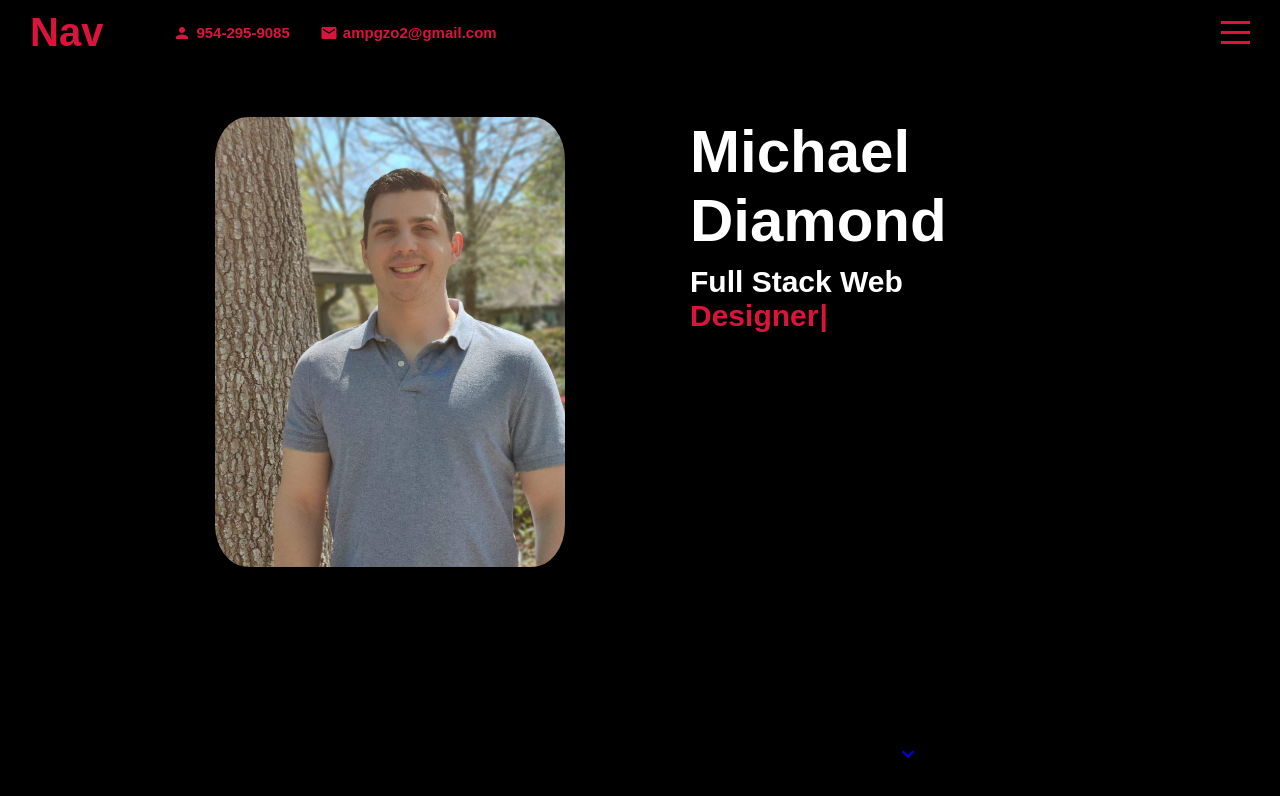
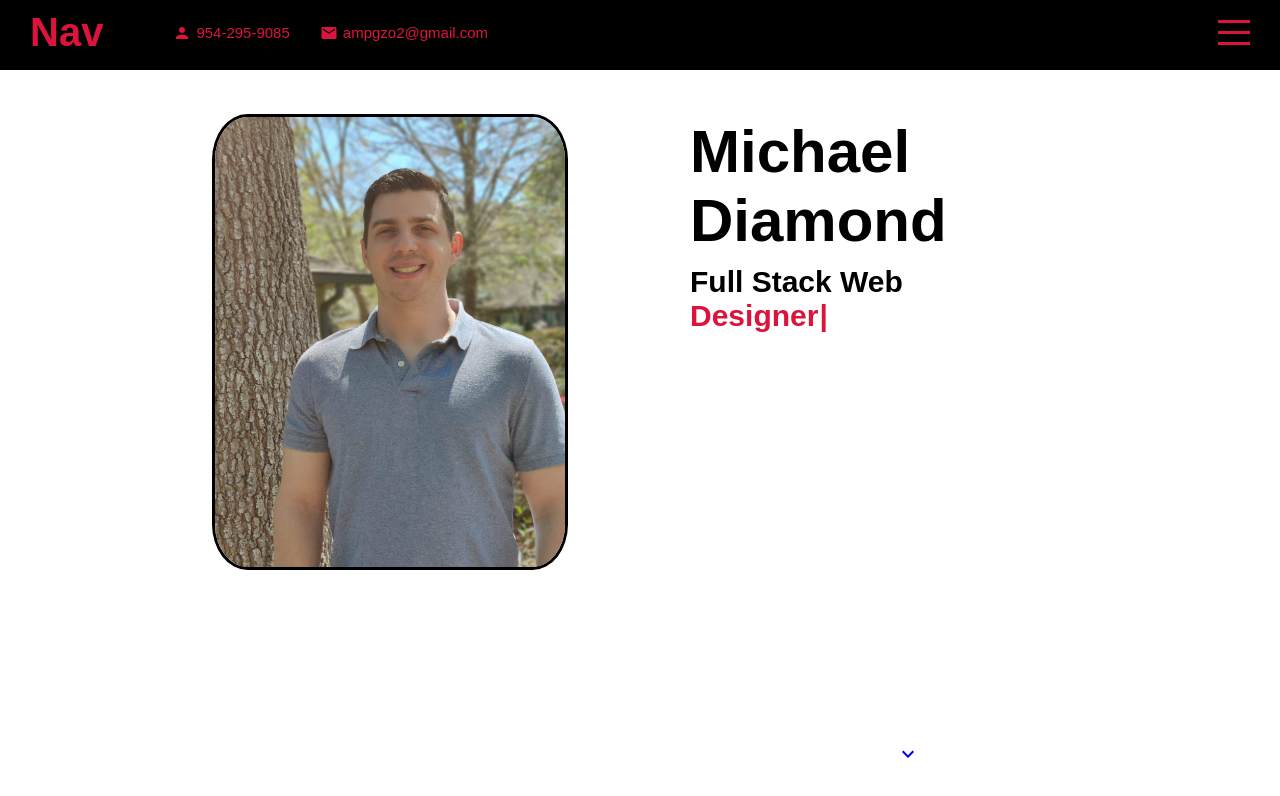
Before and after one commit to mikeydgithub/mike_portfolio, a React (Create React App) app: page / in a window 1280 px wide. Shown: the top 796 px of the page. Built offline with nearby package versions, Linux system fonts and the light colour scheme; a web font is replaced by a local one.

Commit message:
add portfolio list

```diff
--- a/src/components/intro/intro.scss
+++ b/src/components/intro/intro.scss
@@ -1,7 +1,7 @@
 .intro {
-    background-color: black;
+    background-color: white;
     display: flex;
-    color: white;
+    color: black;
 
     .left{
         flex: 0.5;
--- a/src/components/navbar/navbar.scss
+++ b/src/components/navbar/navbar.scss
@@ -1,26 +1,26 @@
-@import '../../global.scss';
+@import "../../global.scss";
 
 .navbar {
   width: 100%;
   height: 70px;
-    background-color: rgb(0, 0, 0);
+  background-color: black;
+  color: $mainColor;
   position: fixed;
-    color: $mainColor;
   top: 0;
   z-index: 3;
   transition: all 1s ease;
 
-    .wrapper{
+  .wrapper {
     padding: 10px 30px;
     display: flex;
     align-items: center;
     justify-content: space-between;
 
-        .left{
+    .left {
       display: flex;
       align-items: center;
 
-            .logo{
+      .logo {
         font-size: 40px;
         font-weight: 700;
         text-decoration: none;
@@ -28,34 +28,32 @@
         margin-right: 40px;
       }
 
-            .itemContainer{
+      .itemContainer {
         display: flex;
         align-items: center;
         margin-left: 30px;
-
         .icon {
           font-size: 18px;
           margin-right: 5px;
         }
 
-                span{
+        span {
           font-size: 15px;
-                    font-weight: 700;
+          font-weight: 500;
         }
       }
     }
 
-        .right{
-
-            .hamburger{
-                width: 29px;
-                height: 23px;
+    .right {
+      .hamburger {
+        width: 32px;
+        height: 25px;
         display: flex;
         flex-direction: column;
         justify-content: space-between;
         cursor: pointer;
 
-                span{
+        span {
           width: 100%;
           height: 3px;
           background-color: $mainColor;
@@ -65,20 +63,21 @@
       }
     }
   }
-    &.active{
+
+  &.active {
     background-color: $mainColor;
     color: white;
 
-        .hamburger{
-            span{
-                &:first-child{
+    .hamburger {
+      span {
+        &:first-child {
           background-color: white;
           transform: rotate(45deg);
         }
-                &:nth-child(2){
+        &:nth-child(2) {
           opacity: 0;
         }
-                &:last-child{
+        &:last-child {
           background-color: white;
           transform: rotate(-45deg);
         }
--- a/src/components/portfolio/portfolio.scss
+++ b/src/components/portfolio/portfolio.scss
@@ -1,32 +1,63 @@
-@import '../../global.scss';
+@import "../../global.scss";
 
 .portfolio {
-    background-color: black;
+  background-color: white;
   display: flex;
   flex-direction: column;
   align-items: center;
-    color: crimson;
 
-    h1{
+  h1 {
     font-size: 50px;
   }
 
-    ul{
+  ul {
     margin: 10px;
     padding: 0;
     list-style: none;
     display: flex;
+  }
+
+  .container {
+    width: 70%;
+    display: flex;
+    align-items: center;
+    justify-content: center;
+    flex-wrap: wrap;
+
+    .item {
+      width: 220px;
+      height: 150px;
+      border-radius: 20px;
+      border: 1px solid rgb(240, 239, 239);
+      margin: 10px 20px;
+      display: flex;
+      align-items: center;
+      justify-content: center;
+      color: white;
+      position: relative;
+      transition: all .5s ease;
+      cursor: pointer;
 
 
-        li{
-            font-size: 14px;
-            margin-right: 50px;
-            padding: 0.7;
+      h3 {
+        position: absolute;
+        font-size: 20px;
+      }
 
-            &.active{
+      img {
+        width: 100%;
+        height: 100%;
+        object-fit: cover;
+        z-index: 1;
+      }
+
+      &:hover {
         background-color: $mainColor;
-                color: white;
+        img {
+          opacity: 0.2;
+          z-index: 0;
         }
       }
     }
   }
+}
--- /dev/null
+++ b/src/components/portfoliolist/PortfolioList.jsx
@@ -0,0 +1,12 @@
+import "./portfolioList.scss";
+
+export default function PortfolioList({ id, title, active, setSelected }) {
+  return (
+    <li
+      className={active ? "portfolioList active" : "portfolioList"}
+      onClick={() => setSelected(id)}
+    >
+      {title}
+    </li>
+  );
+}
--- /dev/null
+++ b/src/components/portfoliolist/portfolioList.scss
@@ -0,0 +1,14 @@
+@import "../../global.scss";
+
+.portfolioList {
+  font-size: 14px;
+  margin-right: 50px;
+  padding: 7px;
+  border-radius: 10px;
+  cursor: pointer;
+
+  &.active {
+    background-color: $mainColor;
+    color: white;
+  }
+}
--- /dev/null
+++ b/src/data.js
@@ -0,0 +1,188 @@
+export const featuredPortfolio = [
+    {
+      id: 1,
+      title: "Social Media App",
+      img:
+        "https://encrypted-tbn0.gstatic.com/images?q=tbn:ANd9GcRKvdHn8GmPGCO0y3SJqNHACygpm0h9VycMHg&usqp=CAU",
+    },
+    {
+      id: 2,
+      title: "Rampa UI Design",
+      img:
+        "https://cdn.dribbble.com/users/702789/screenshots/15054318/media/4ea5d492b7b07eebc9528ff960794879.png?compress=1&resize=1200x900",
+    },
+    {
+      id: 3,
+      title: "E-commerce Web Design",
+      img:
+        "https://cdn.dribbble.com/users/1387827/screenshots/15466426/media/deb2dca6762cd3610321c98bfccb0b72.png?compress=1&resize=1200x900",
+    },
+    {
+      id: 4,
+      title: "Relax Mobile App",
+      img:
+        "https://cdn.dribbble.com/users/4095861/screenshots/15467417/media/d6a15c416626f12b31fa5ca1db192572.png?compress=1&resize=1200x900",
+    },
+    {
+      id: 5,
+      title: "Hero Web Design",
+      img:
+        "https://cdn.dribbble.com/users/5031392/screenshots/15467520/media/c36b3b15b25b1e190d081abdbbf947cf.png?compress=1&resize=1200x900",
+    },
+    {
+      id: 6,
+      title: "Banking App",
+      img:
+        "https://cdn.dribbble.com/users/3307260/screenshots/15468444/media/447b4501f7a145b05e11c70199a9c417.jpg?compress=1&resize=1200x900",
+    },
+  ];
+
+  export const webPortfolio = [
+    {
+      id: 1,
+      title: "Web Social Media App",
+      img: "https://cdn.dribbble.com/users/5031392/screenshots/15467520/media/c36b3b15b25b1e190d081abdbbf947cf.png?compress=1&resize=1200x900",
+    },
+    {
+      id: 2,
+      title: "Web Rampa UI Design",
+      img: "https://cdn.dribbble.com/users/3967258/screenshots/15463803/media/4fddb9a2caf3b3bd634060f706a91e73.png?compress=1&resize=1200x900",
+    },
+    {
+      id: 3,
+      title: "Web E-commerce Design",
+      img: "https://cdn.dribbble.com/users/3637068/screenshots/15467010/media/69a3279182b75365013fe285733d1122.png?compress=1&resize=1200x900",
+    },
+    {
+      id: 4,
+      title: "Web Relax App",
+      img: "https://cdn.dribbble.com/users/2264844/screenshots/15463998/media/d85e92a332c41094f68e1f716884f7ce.jpg?compress=1&resize=1200x900",
+    },
+    {
+      id: 5,
+      title: "Web Design",
+      img: "https://cdn.dribbble.com/users/387658/screenshots/15458608/media/e92ec1dd33dd1170ae3dc9c5272f2693.jpg?compress=1&resize=1200x900",
+    },
+    {
+      id: 6,
+      title: "Web Banking App",
+      img: "https://cdn.dribbble.com/users/6384483/screenshots/15468426/media/ce9479fa1f8dba3a4a49840d76e55e31.png?compress=1&resize=1200x900",
+    },
+  ];
+
+  export const mobilePortfolio = [
+    {
+      id: 1,
+      title: "Mobile Social Media App",
+      img:
+        "https://cdn.dribbble.com/users/2597268/screenshots/15468893/media/44313553d73ba41580f1df69749bba28.jpg?compress=1&resize=1200x900",
+    },
+    {
+      id: 2,
+      title: "Mobile Rampa UI Design",
+      img:
+        "https://cdn.dribbble.com/users/5920881/screenshots/15463142/media/b5a460223798bd85d835710806e2f3dd.png?compress=1&resize=1200x900",
+    },
+    {
+      id: 3,
+      title: "Mobile E-commerce Design",
+      img:
+        "https://cdn.dribbble.com/users/1998175/screenshots/15459384/media/48ac2b43ebe81ba0866afea1383cc939.png?compress=1&resize=1200x900",
+    },
+    {
+      id: 4,
+      title: "Mobile Relax App",
+      img:
+        "https://cdn.dribbble.com/users/2083704/screenshots/15468619/media/cd958306c7a772449e1ac23bd65ce506.png?compress=1&resize=1200x900",
+    },
+    {
+      id: 5,
+      title: "Mobile Hero Design",
+      img:
+        "https://cdn.dribbble.com/users/26642/screenshots/15462545/media/1a202ef5c8338b6f78634e6edc1ba350.png?compress=1&resize=1200x900",
+    },
+    {
+      id: 6,
+      title: "Mobile Banking App",
+      img:
+        "https://cdn.dribbble.com/users/1387827/screenshots/15466426/media/deb2dca6762cd3610321c98bfccb0b72.png?compress=1&resize=1200x900",
+    },
+  ];
+
+  export const designPortfolio = [
+    {
+      id: 1,
+      title: "Design Social Media App",
+      img:
+        "https://encrypted-tbn0.gstatic.com/images?q=tbn:ANd9GcRKvdHn8GmPGCO0y3SJqNHACygpm0h9VycMHg&usqp=CAU",
+    },
+    {
+      id: 2,
+      title: "Design Rampa UI Design",
+      img:
+        "https://encrypted-tbn0.gstatic.com/images?q=tbn:ANd9GcRKvdHn8GmPGCO0y3SJqNHACygpm0h9VycMHg&usqp=CAU",
+    },
+    {
+      id: 3,
+      title: "Design E-commerce Web Design",
+      img:
+        "https://encrypted-tbn0.gstatic.com/images?q=tbn:ANd9GcRKvdHn8GmPGCO0y3SJqNHACygpm0h9VycMHg&usqp=CAU",
+    },
+    {
+      id: 4,
+      title: "Design Relax Mobile App",
+      img:
+        "https://encrypted-tbn0.gstatic.com/images?q=tbn:ANd9GcRKvdHn8GmPGCO0y3SJqNHACygpm0h9VycMHg&usqp=CAU",
+    },
+    {
+      id: 5,
+      title: "Design Keser Web Design",
+      img:
+        "https://encrypted-tbn0.gstatic.com/images?q=tbn:ANd9GcRKvdHn8GmPGCO0y3SJqNHACygpm0h9VycMHg&usqp=CAU",
+    },
+    {
+      id: 6,
+      title: "Design Banking App",
+      img:
+        "https://encrypted-tbn0.gstatic.com/images?q=tbn:ANd9GcRKvdHn8GmPGCO0y3SJqNHACygpm0h9VycMHg&usqp=CAU",
+    },
+  ];
+
+  export const contentPortfolio = [
+    {
+      id: 1,
+      title: "Content Social Media App",
+      img:
+        "https://encrypted-tbn0.gstatic.com/images?q=tbn:ANd9GcRKvdHn8GmPGCO0y3SJqNHACygpm0h9VycMHg&usqp=CAU",
+    },
+    {
+      id: 2,
+      title: "Content Rampa UI Design",
+      img:
+        "https://encrypted-tbn0.gstatic.com/images?q=tbn:ANd9GcRKvdHn8GmPGCO0y3SJqNHACygpm0h9VycMHg&usqp=CAU",
+    },
+    {
+      id: 3,
+      title: "Content E-commerce Web Design",
+      img:
+        "https://encrypted-tbn0.gstatic.com/images?q=tbn:ANd9GcRKvdHn8GmPGCO0y3SJqNHACygpm0h9VycMHg&usqp=CAU",
+    },
+    {
+      id: 4,
+      title: "Content Relax Mobile App",
+      img:
+        "https://encrypted-tbn0.gstatic.com/images?q=tbn:ANd9GcRKvdHn8GmPGCO0y3SJqNHACygpm0h9VycMHg&usqp=CAU",
+    },
+    {
+      id: 5,
+      title: "Content Keser Web Design",
+      img:
+        "https://encrypted-tbn0.gstatic.com/images?q=tbn:ANd9GcRKvdHn8GmPGCO0y3SJqNHACygpm0h9VycMHg&usqp=CAU",
+    },
+    {
+      id: 6,
+      title: "Content Banking App",
+      img:
+        "https://encrypted-tbn0.gstatic.com/images?q=tbn:ANd9GcRKvdHn8GmPGCO0y3SJqNHACygpm0h9VycMHg&usqp=CAU",
+    },
+  ];
```
Also changed, not shown: src/components/portfolio/Portfolio.jsx (+76 -8 lines). Lines whose indentation alone changed are shown as unchanged.
